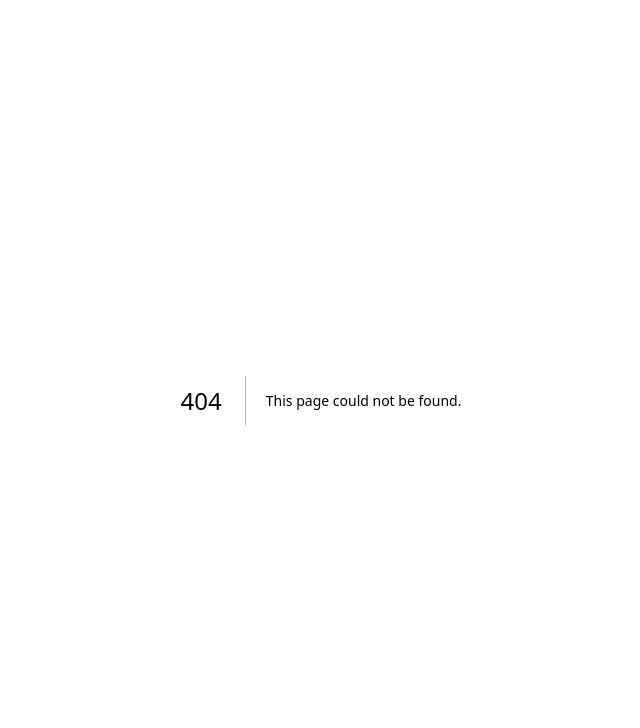
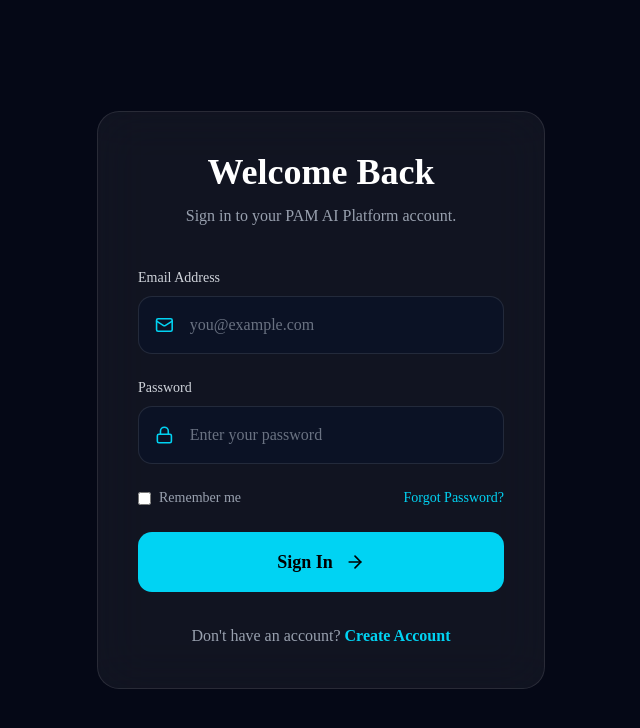
Before and after one commit to priceactionmantra-ai/PAM-AI-Platform, a Next.js app in the folder 03_frontend/: page /login in a window 1280 px wide. Before the commit this address had no page. Shown: the top 728 px of the page, without its empty margins (319-959 px from the left). Built offline with nearby package versions, Linux system fonts and the light colour scheme.

Commit message:
Build enterprise login page

```diff
--- /dev/null
+++ b/03_frontend/app/login/page.tsx
@@ -0,0 +1,93 @@
+"use client";
+
+import Link from "next/link";
+import { Mail, Lock, ArrowRight } from "lucide-react";
+
+export default function LoginPage() {
+  return (
+    <main className="flex min-h-screen items-center justify-center bg-[#050816] px-6 py-20">
+      <div className="w-full max-w-md rounded-3xl border border-white/10 bg-white/5 p-10 backdrop-blur-xl">
+
+        <div className="mb-10 text-center">
+          <h1 className="text-4xl font-black text-white">
+            Welcome Back
+          </h1>
+
+          <p className="mt-3 text-gray-400">
+            Sign in to your PAM AI Platform account.
+          </p>
+        </div>
+
+        <form className="space-y-6">
+
+          <div>
+            <label className="mb-2 block text-sm font-medium text-gray-300">
+              Email Address
+            </label>
+
+            <div className="flex items-center rounded-xl border border-white/10 bg-[#0b1225] px-4">
+              <Mail className="h-5 w-5 text-cyan-400" />
+
+              <input
+                type="email"
+                placeholder="you@example.com"
+                className="w-full bg-transparent px-4 py-4 text-white outline-none placeholder:text-gray-500"
+              />
+            </div>
+          </div>
+
+          <div>
+            <label className="mb-2 block text-sm font-medium text-gray-300">
+              Password
+            </label>
+
+            <div className="flex items-center rounded-xl border border-white/10 bg-[#0b1225] px-4">
+              <Lock className="h-5 w-5 text-cyan-400" />
+
+              <input
+                type="password"
+                placeholder="Enter your password"
+                className="w-full bg-transparent px-4 py-4 text-white outline-none placeholder:text-gray-500"
+              />
+            </div>
+          </div>
+
+          <div className="flex items-center justify-between">
+            <label className="flex items-center gap-2 text-sm text-gray-400">
+              <input type="checkbox" />
+              Remember me
+            </label>
+
+            <Link
+              href="/forgot-password"
+              className="text-sm text-cyan-400 hover:text-cyan-300"
+            >
+              Forgot Password?
+            </Link>
+          </div>
+
+          <button
+            type="submit"
+            className="flex w-full items-center justify-center gap-3 rounded-xl bg-cyan-400 py-4 text-lg font-bold text-black transition hover:bg-cyan-300"
+          >
+            Sign In
+            <ArrowRight className="h-5 w-5" />
+          </button>
+
+        </form>
+
+        <div className="mt-8 text-center text-gray-400">
+          Don't have an account?{" "}
+
+          <Link
+            href="/register"
+            className="font-semibold text-cyan-400 hover:text-cyan-300"
+          >
+            Create Account
+          </Link>
+        </div>
+
+      </div>
+    </main>
+  );
+}
```
Also changed, not shown: 03_frontend/app/forgot-password/page.tsx (added), 03_frontend/app/register/page.tsx (added).
